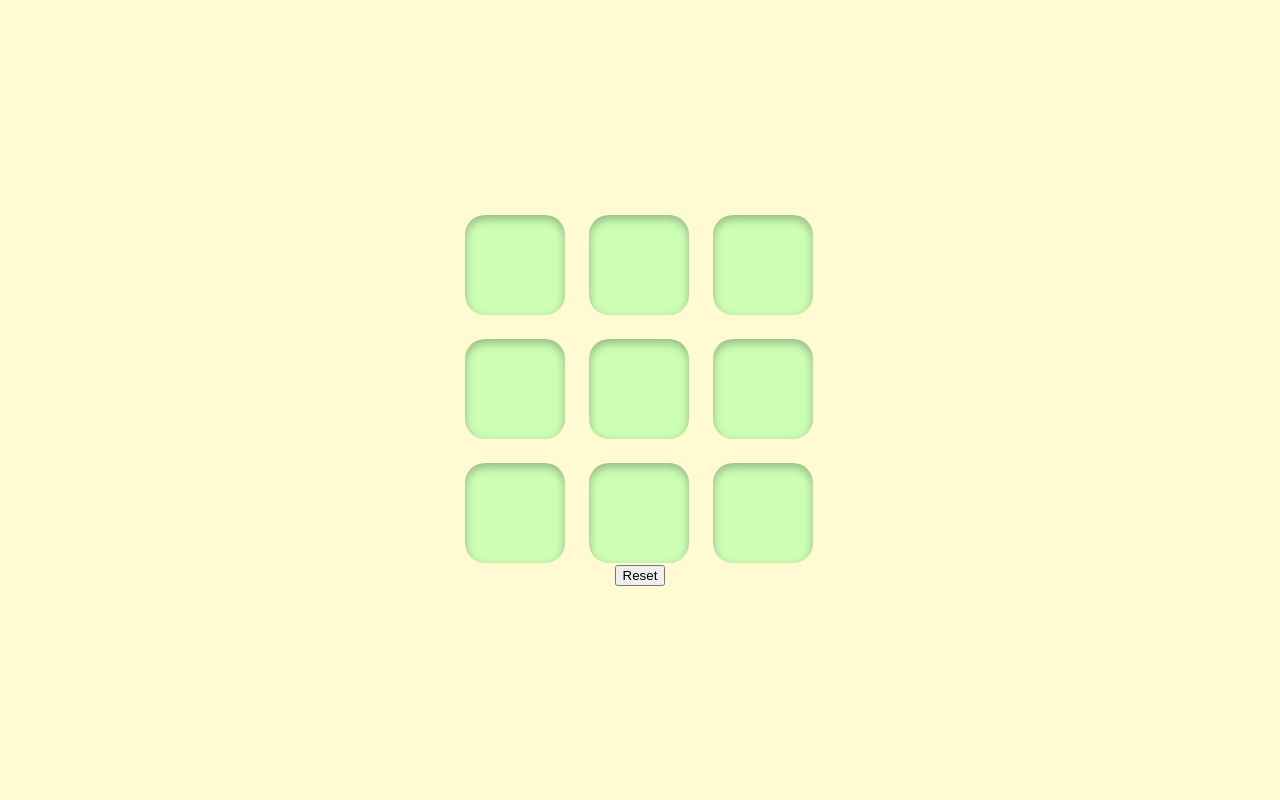
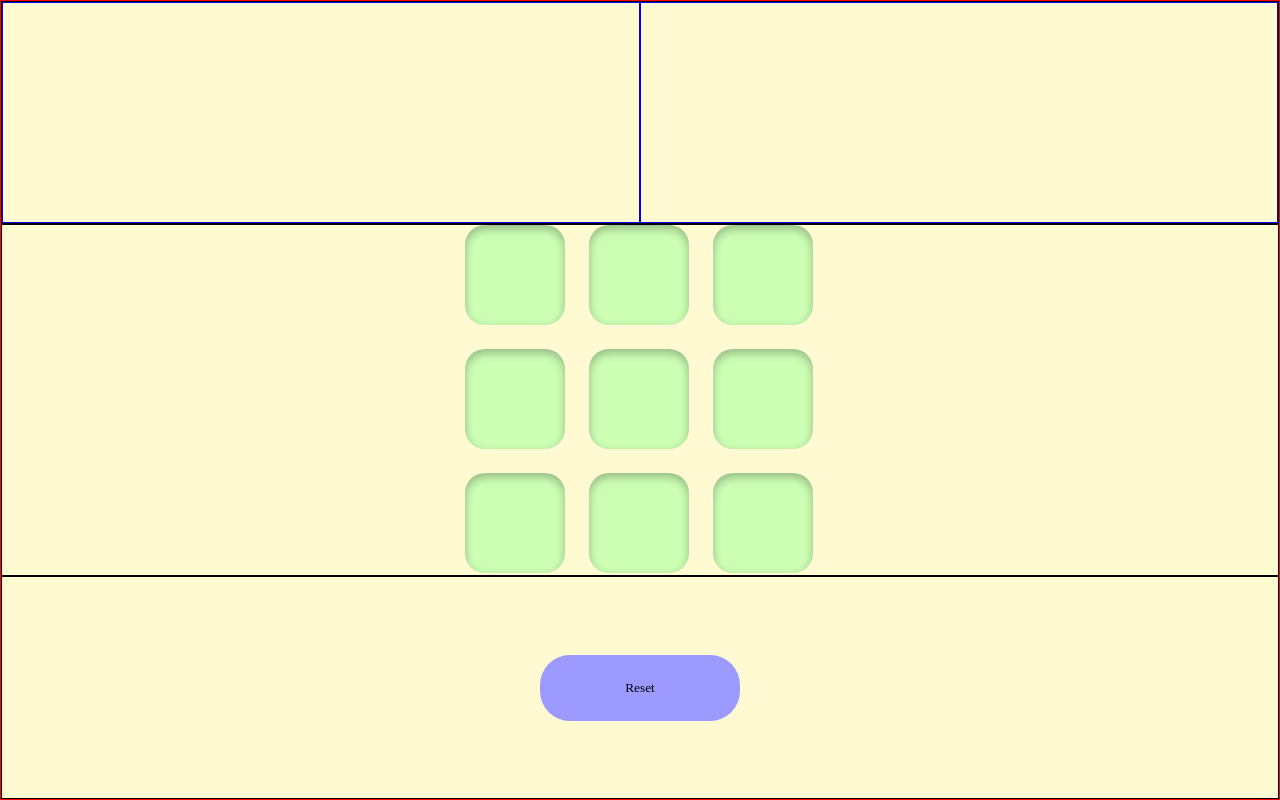
Before and after one commit to CookieJari/Tic-Tac-Toe-Odin, a plain HTML site: page index.html in a window 1280 px wide. Drawn offline with Linux system fonts and the light colour scheme.

Commit message:
fixed the layout and added layout for headers

```diff
--- a/index.html
+++ b/index.html
@@ -8,15 +8,23 @@
   </head>
   <body>
     <main>
-      <div class="headers"></div>
-      <div class="game-container">
-        <div class="cell">
-          <div class="symbol">
-            <div class="sign-holder"></div>
+      <div class="headers">
+        <div class="left-header"></div>
+        <div class="right-header"></div>
+      </div>
+      <div class="main-container">
+        <div class="game-container">
+          <div class="cell">
+            <div class="symbol">
+              <div class="sign-holder"></div>
+            </div>
           </div>
         </div>
       </div>
-      <button class="reset">Reset</button>
+
+      <div class="bottom-container">
+        <button class="reset">Reset</button>
+      </div>
     </main>
 
     <script src="script.js"></script>
--- a/style.css
+++ b/style.css
@@ -8,9 +8,27 @@ body {
   height: 100vh;
 }
 main {
+  border: 1px solid red;
   height: 100%;
+  display: grid;
+  grid-template-rows: repeat(3, 1fr);
+}
+main > div {
+  border: 1px solid black;
+}
+/* ---------------------------- HEADER SECTION ----------------------- */
+
+.headers {
   display: flex;
-  flex-direction: column;
+}
+.headers > div {
+  border: 1px solid blue;
+  flex: 1;
+}
+
+/* ---------------------------- MAIN SECTION ----------------------- */
+.main-container {
+  display: flex;
   align-items: center;
   justify-content: center;
 }
@@ -61,3 +79,20 @@ main {
 .X {
   background-image: url(cross.png);
 }
+
+/* ---------------------------- BOTTOM SECTION ----------------------- */
+
+.bottom-container {
+  display: flex;
+  align-items: center;
+  justify-content: center;
+}
+.reset {
+  width: 200px;
+  height: 66px;
+  border-radius: 30px;
+  border: 0px;
+
+  background-color: #9c9aff;
+  font-family: "Figma Hand";
+}
```
